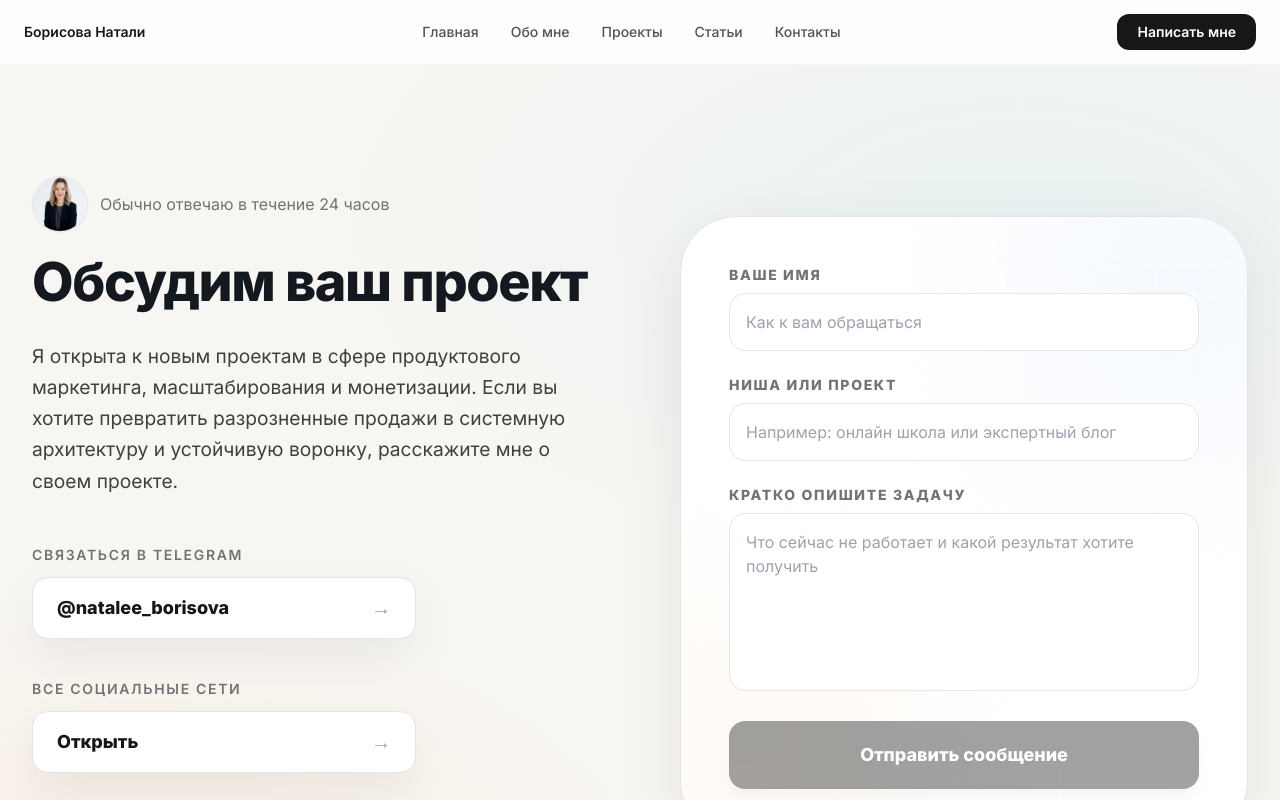
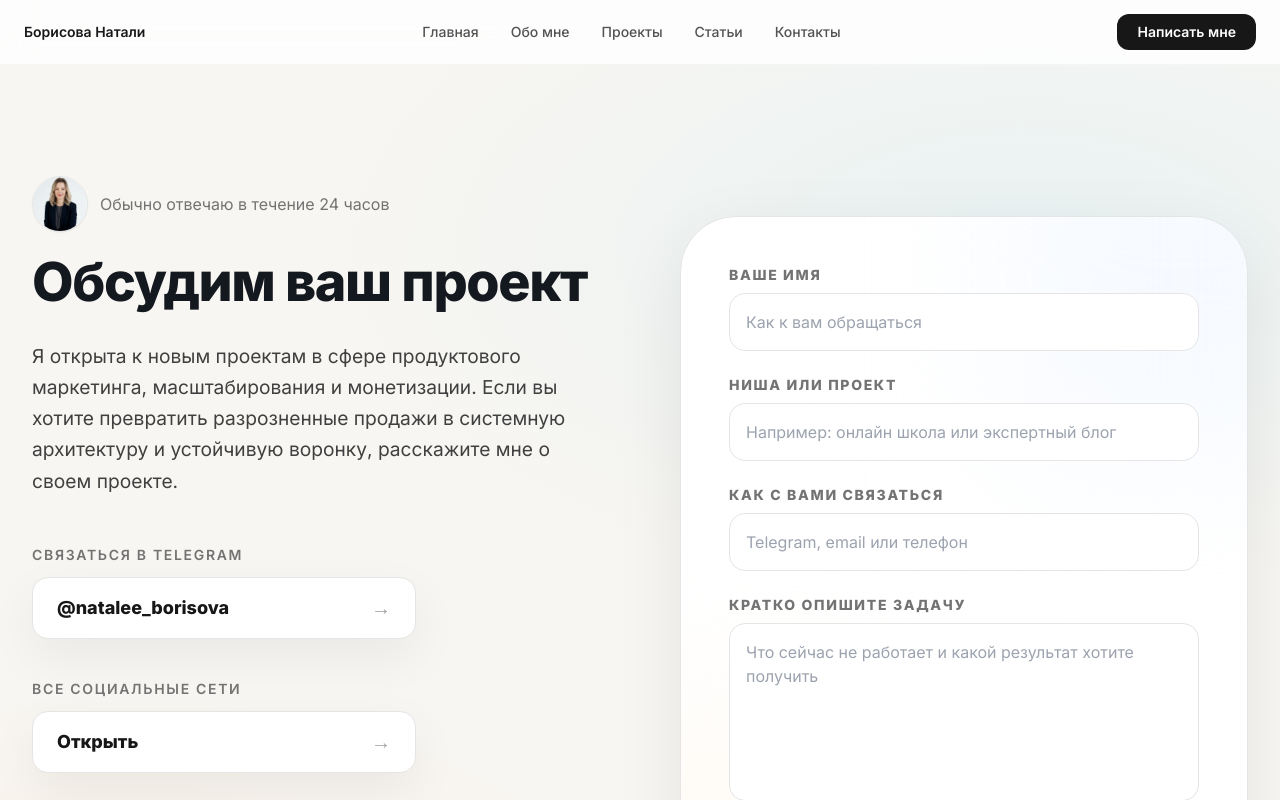
Before and after one commit to Natalee21/cursor-skills, a Next.js app: page /contact in a window 1280 px wide. Shown: the top 800 px of the page. Built offline with nearby package versions, Linux system fonts and the light colour scheme.

Commit message:
add contact field to form

```diff
--- a/src/app/api/contact/route.ts
+++ b/src/app/api/contact/route.ts
@@ -3,9 +3,9 @@ import { NextRequest, NextResponse } from "next/server";
 export async function POST(req: NextRequest) {
   try {
     const body = await req.json();
-    const { name, niche, message } = body;
+    const { name, niche, contact, message } = body;
 
-    if (!name || !niche || !message) {
+    if (!name || !niche || !contact || !message) {
       return NextResponse.json(
         { error: "Заполните все поля" },
         { status: 400 }
@@ -30,6 +30,7 @@ export async function POST(req: NextRequest) {
       body: JSON.stringify({
         name,
         niche,
+        contact,
         message,
       }),
       cache: "no-store",
--- a/src/app/contact/page.tsx
+++ b/src/app/contact/page.tsx
@@ -1,11 +1,15 @@
 "use client";
-
-// app/contact/page.tsx
 
 import { useState } from "react";
 
 export default function ContactPage() {
-  const [form, setForm] = useState({ name: "", niche: "", message: "" });
+  const [form, setForm] = useState({
+    name: "",
+    niche: "",
+    contact: "",
+    message: "",
+  });
+
   const [status, setStatus] = useState<"idle" | "loading" | "success" | "error">("idle");
 
   const handleChange = (
@@ -15,7 +19,7 @@ export default function ContactPage() {
   };
 
   const handleSubmit = async () => {
-    if (!form.name || !form.niche || !form.message) return;
+    if (!form.name || !form.niche || !form.contact || !form.message) return;
     setStatus("loading");
 
     try {
@@ -27,7 +31,12 @@ export default function ContactPage() {
 
       if (res.ok) {
         setStatus("success");
-        setForm({ name: "", niche: "", message: "" });
+        setForm({
+          name: "",
+          niche: "",
+          contact: "",
+          message: "",
+        });
       } else {
         setStatus("error");
       }
@@ -38,10 +47,7 @@ export default function ContactPage() {
 
   return (
     <div className="max-w-7xl mx-auto px-4 sm:px-6 lg:px-8 py-10 md:py-24 grid lg:grid-cols-2 gap-12 md:gap-16 lg:gap-20 items-start">
-
-      {/* Левая колонка */}
       <div>
-
         <div className="flex items-center gap-3 mb-6">
           <div className="w-14 h-14 rounded-full overflow-hidden border border-neutral-200 bg-white shadow-sm">
             <img
@@ -66,9 +72,7 @@ export default function ContactPage() {
           воронку, расскажите мне о своем проекте.
         </p>
 
-        {/* Контакты */}
         <div className="mt-10 md:mt-12 space-y-8 md:space-y-10 max-w-sm">
-
           <div className="flex flex-col gap-3">
             <p className="text-sm font-semibold text-neutral-500 uppercase tracking-[0.12em]">
               Связаться в Telegram
@@ -98,13 +102,10 @@ export default function ContactPage() {
               <span className="text-neutral-400 text-xl">→</span>
             </a>
           </div>
-
         </div>
       </div>
 
-      {/* Правая колонка — форма */}
       <div className="lg:mt-10 rounded-[2rem] sm:rounded-[2.5rem] md:rounded-[3.5rem] border border-neutral-200 bg-white shadow-[0_22px_70px_rgba(0,0,0,0.08)] p-6 sm:p-8 md:p-12 h-fit relative overflow-hidden">
-
         <div className="absolute top-0 right-0 w-80 h-80 bg-blue-50/60 blur-[90px] -translate-y-24 translate-x-24" />
         <div className="absolute bottom-0 left-0 w-80 h-80 bg-orange-50/60 blur-[90px] translate-y-24 -translate-x-24" />
 
@@ -128,7 +129,6 @@ export default function ContactPage() {
           </div>
         ) : (
           <div className="relative space-y-5 md:space-y-6">
-
             <div>
               <label className="block text-sm font-extrabold mb-2 uppercase tracking-[0.12em] text-neutral-500">
                 Ваше имя
@@ -159,6 +159,20 @@ export default function ContactPage() {
 
             <div>
               <label className="block text-sm font-extrabold mb-2 uppercase tracking-[0.12em] text-neutral-500">
+                Как с вами связаться
+              </label>
+              <input
+                type="text"
+                name="contact"
+                value={form.contact}
+                onChange={handleChange}
+                placeholder="Telegram, email или телефон"
+                className="w-full bg-white border border-neutral-200 rounded-2xl p-4 focus:border-neutral-400 outline-none transition"
+              />
+            </div>
+
+            <div>
+              <label className="block text-sm font-extrabold mb-2 uppercase tracking-[0.12em] text-neutral-500">
                 Кратко опишите задачу
               </label>
               <textarea
@@ -180,15 +194,19 @@ export default function ContactPage() {
             <button
               type="button"
               onClick={handleSubmit}
-              disabled={status === "loading" || !form.name || !form.niche || !form.message}
+              disabled={
+                status === "loading" ||
+                !form.name ||
+                !form.niche ||
+                !form.contact ||
+                !form.message
+              }
               className="w-full py-4 md:py-5 rounded-2xl bg-neutral-900 text-white font-extrabold text-base md:text-lg transition hover:bg-blue-600 hover:shadow-xl active:scale-95 shadow-lg shadow-neutral-200 disabled:opacity-40 disabled:cursor-not-allowed"
             >
               {status === "loading" ? "Отправляю…" : "Отправить сообщение"}
             </button>
-
           </div>
         )}
-
       </div>
     </div>
   );
```
